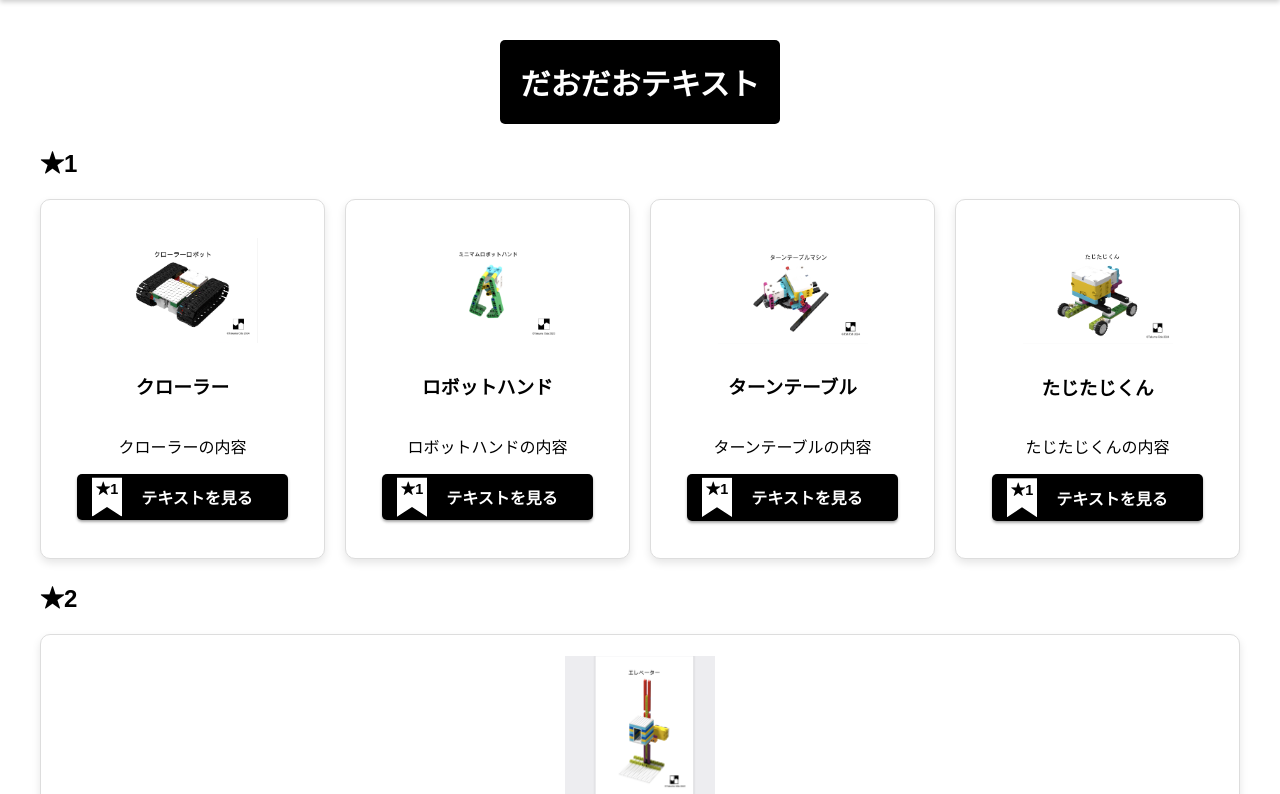
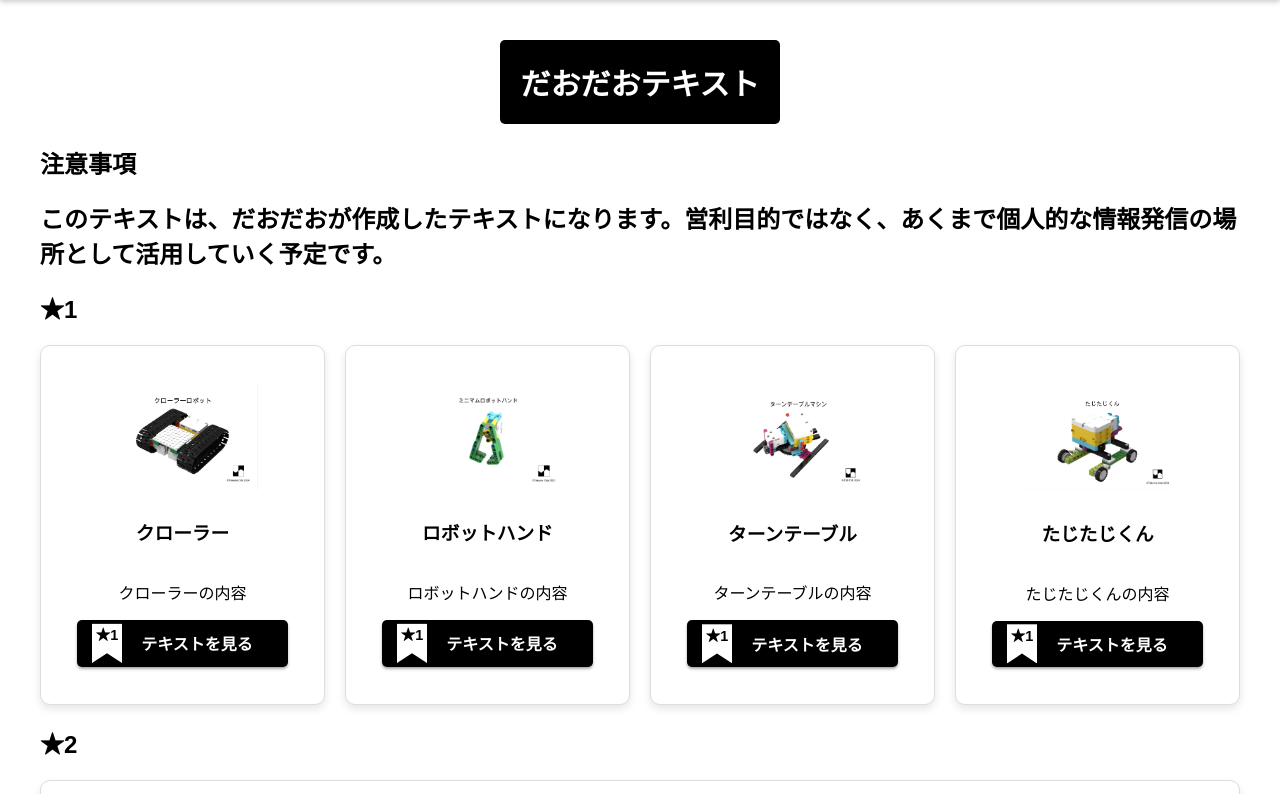
Before and after one commit to Retr0413/DaoTextPage, a Flask app: page / in a window 1280 px wide. Shown: the part 60-854 px from the top of the page. Run offline with Flask 3, Linux system fonts and the light colour scheme; data comes from the database, SQL or seed files in the repository.

Commit message:
少し改良

```diff
--- a/templates/index.html
+++ b/templates/index.html
@@ -38,6 +38,11 @@
 
     <main class="main-content">
         <h1 class="title-plate">だおだおテキスト</h1>
+        <h1 class="notice-title">
+            <h2 class="title">注意事項</h2>
+            <h2 class="notice">このテキストは、だおだおが作成したテキストになります。営利目的ではなく、あくまで個人的な情報発信の場所として活用していく予定です。<br>
+                                </h2>
+        </h1>
 
         {% for star, texts in texts_by_star.items() %}
         <section>
```
